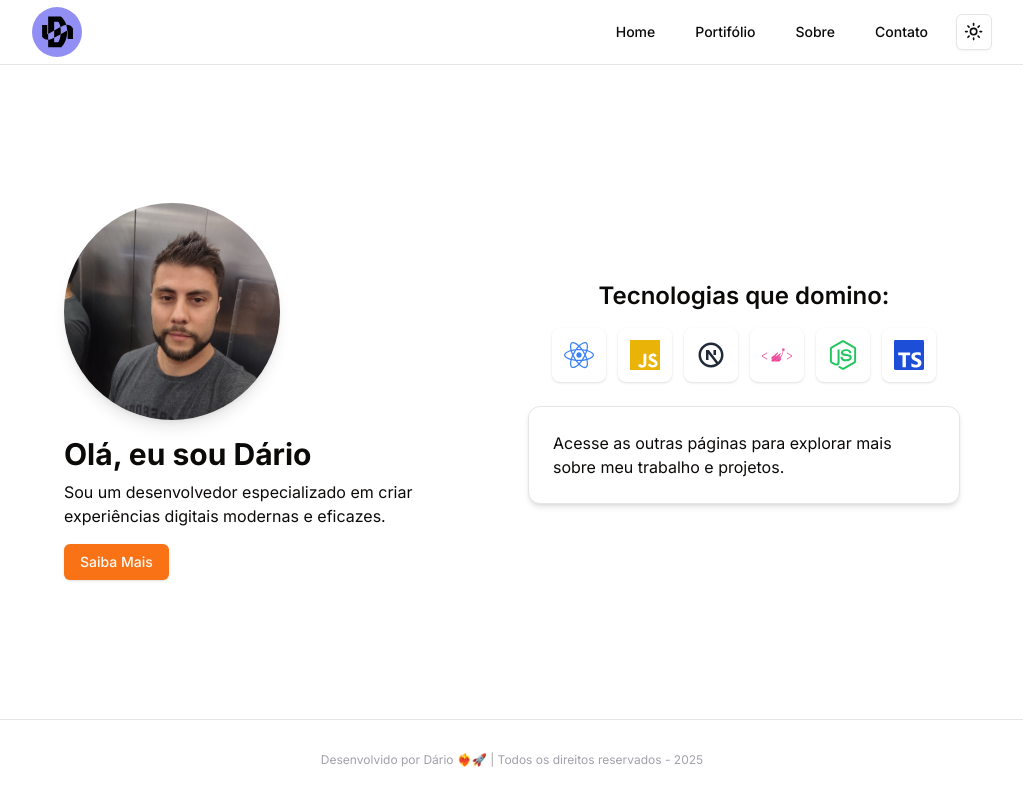
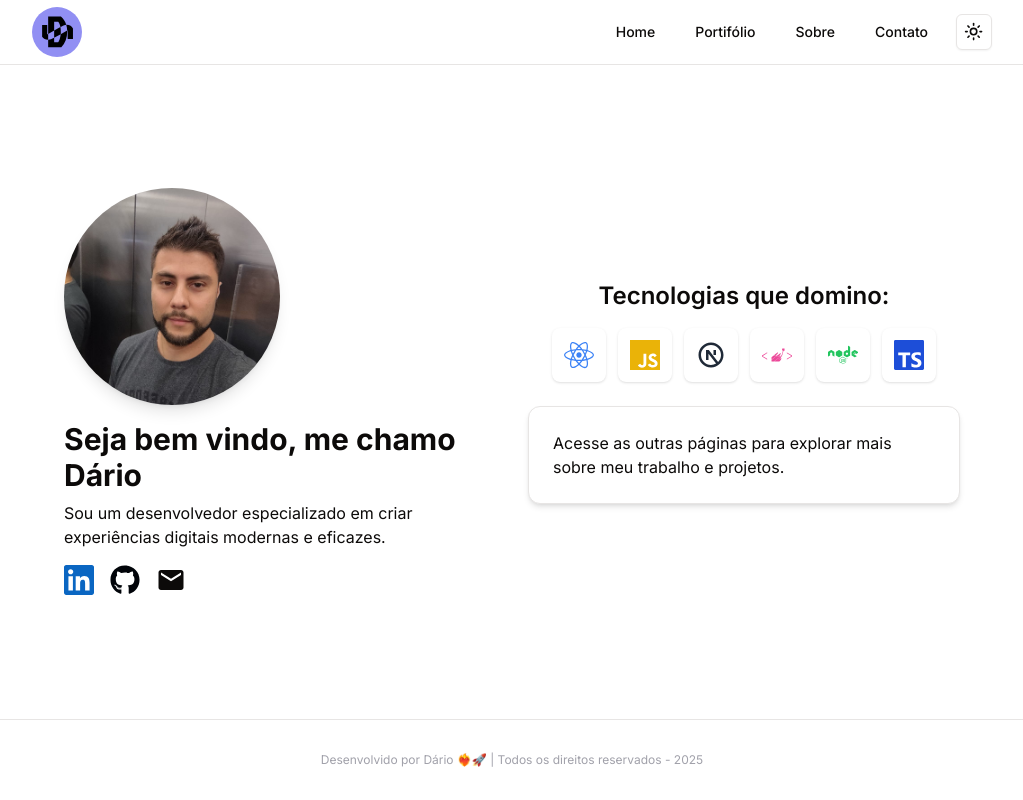
Before and after one commit to dario-souza/portfolio, a Next.js app: page / in a window 1280 px wide. Shown: the whole page, without its empty margins (128-1151 px from the left). Built offline with nearby package versions, Linux system fonts and the light colour scheme.

Commit message:
chore: detalhes da página home

```diff
--- a/src/components/home/section-left.tsx
+++ b/src/components/home/section-left.tsx
@@ -1,5 +1,8 @@
 import Image from "next/image"
-import { Button } from "../ui/button"
+import { FaGithub } from "react-icons/fa6";
+import { SiLinkedin } from "react-icons/si";
+import { MdEmail } from "react-icons/md";
+import Link from "next/link";
 
 export const SectionLeft = () => {
   return (
@@ -12,11 +15,21 @@ export const SectionLeft = () => {
         title="Dario"
         className="rounded-full shadow-lg mb-4 w-[50%] sm:max-w-sm md:max-w-md"
       />
-      <h1 className="text-3xl font-bold">Olá, eu sou Dário</h1>
+      <h1 className="text-3xl font-bold">Seja bem vindo, me chamo Dário</h1>
       <p className="mt-2">
         Sou um desenvolvedor especializado em criar experiências digitais modernas e eficazes.
       </p>
-      <Button className="mt-4">Saiba Mais</Button>
+      <div className="mt-4 flex gap-4">
+        <Link href="https://www.linkedin.com/in/dario-souza/" target="_blank">
+          <SiLinkedin color="#0A66C2" size={30} />
+        </Link>
+        <Link href='https://github.com/dario-souza' target='_blank'>
+          <FaGithub color="#010409" size={30} />
+        </Link>
+        <Link href='/contact'>
+          <MdEmail size={30} />
+        </Link>
+      </div>
     </div>
   )
 }
--- a/src/components/home/section-right.tsx
+++ b/src/components/home/section-right.tsx
@@ -1,13 +1,15 @@
-import { FaNodeJs, FaReact } from "react-icons/fa";
+import { FaReact } from "react-icons/fa";
 import { Card, CardContent } from "../ui/card"
 import { SiJavascript, SiStyledcomponents, SiTypescript } from "react-icons/si";
 import { RiNextjsLine } from "react-icons/ri"
+import { FaNode } from "react-icons/fa";
+
 const technologies = [
   { name: "React", icon: <FaReact className="text-blue-500" size={30} /> },
   { name: "JavaScript", icon: <SiJavascript className="text-yellow-500" size={30} /> },
   { name: "Next.js", icon: <RiNextjsLine className="text-gray-800" size={30} /> },
   { name: "Styled-Components", icon: <SiStyledcomponents className="text-pink-500" size={30} /> },
-  { name: "Node.js", icon: <FaNodeJs className="text-green-500" size={30} /> },
+  { name: "Node.js", icon: <FaNode className="text-green-500" size={30} /> },
   { name: "TypeScript", icon: <SiTypescript className="text-blue-700" size={30} /> },
 ];
 
```
